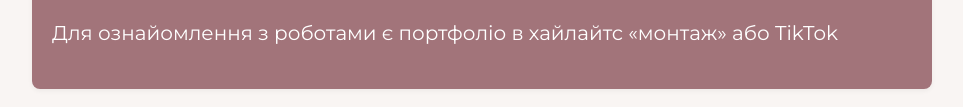
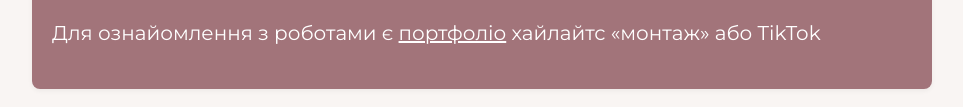
Before and after one commit to Vintik06/oliinyk_svitlana, a plain HTML site: page index.html in a window 1280 px wide. Shown: the part 2432-2539 px from the top of the page, without its empty margins (158-1121 px from the left). Drawn offline with Linux system fonts and the light colour scheme; a web font is replaced by a local one.

Commit message:
Update index.html

```diff
--- a/index.html
+++ b/index.html
@@ -166,7 +166,7 @@
       <p>Instagram Дірект: <a href="https://www.instagram.com/svetik_49_?igsh=ZDJmM29yaTRuNThh&utm_source=qr">svetik_49_</a><br>
       Telegram: <a href="https://t.me/Svetlana_Oleinik">@Svetlana_Oleinik</a><br>
       TikTok: <a href="https://www.tiktok.com/@svetikoleinikk?_t=ZM-8yM1MKbvTa4&_r=1">@svetikoleinikk</a></p>
-      <p>Для ознайомлення з роботами є портфоліо в хайлайтс «монтаж» або TikTok</p>
+      <p>Для ознайомлення з роботами є <a href="https://ugcportfoliooliinyk.my.canva.site/design-branding-portfolio-website-in-white-grey-black-light-classic-minimal-style">портфоліо</a> хайлайтс «монтаж» або TikTok</p>
     </div>
   </div>
 </body>
```
